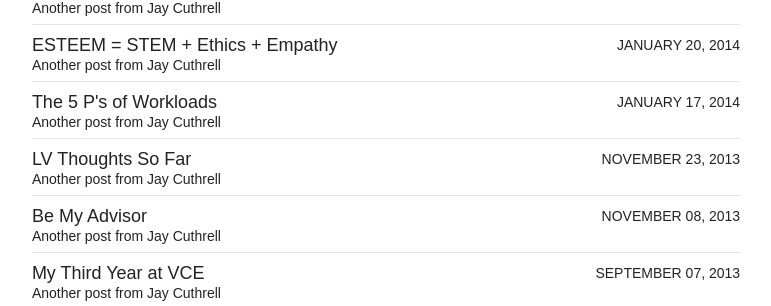
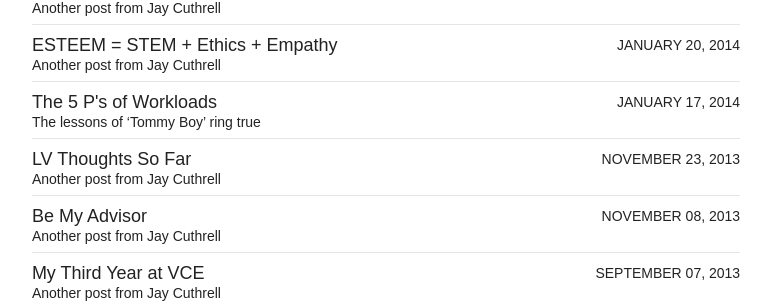
Before and after one commit to nsshommo/jaycuthrell.github.io, a Jekyll site: the page built from blog/index.md, in a window 1280 px wide and 900 px high, scrolled down 2040 px. Shown: the part 146-452 px from the top of the window, without its empty margins (254-1025 px from the left). Built offline with Jekyll 4.4.1, drawn with Linux system fonts in a browser that asks for light colours; nearby versions of some CDN libraries; comment, search, counter and statistics services are not loaded.

```diff
--- a/blog/_posts/2014-01-17-the-5-ps-of-workloads.md
+++ b/blog/_posts/2014-01-17-the-5-ps-of-workloads.md
@@ -2,8 +2,14 @@
 layout: post
 title: "The 5 P's of Workloads"
 date: 2014-01-17
+excerpt: "The lessons of 'Tommy Boy' ring true"
+image:
+   feature: https://pbs.twimg.com/media/Bd4K0PYIcAAJR3o.jpg
+   credit: Jay Cuthrell
+   creditlink: https://jaycuthrell.com
 redirect_from:
  - /blog/the-5-ps-of-workloads/
+
 ---
 
 Wordplay comes out in the oddest places.
```
